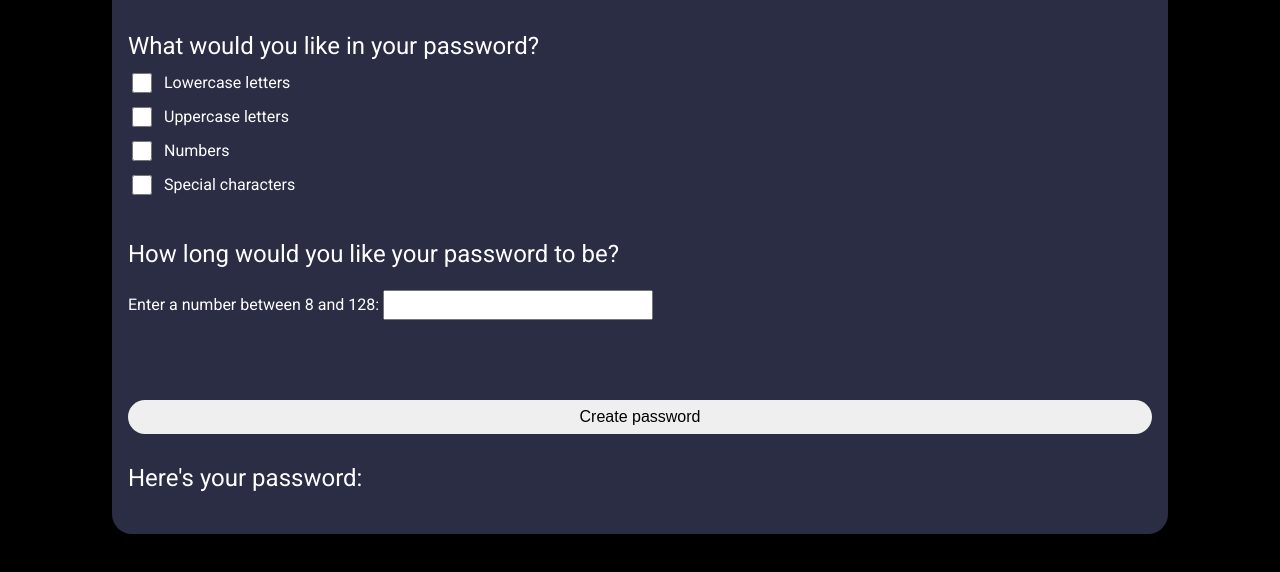
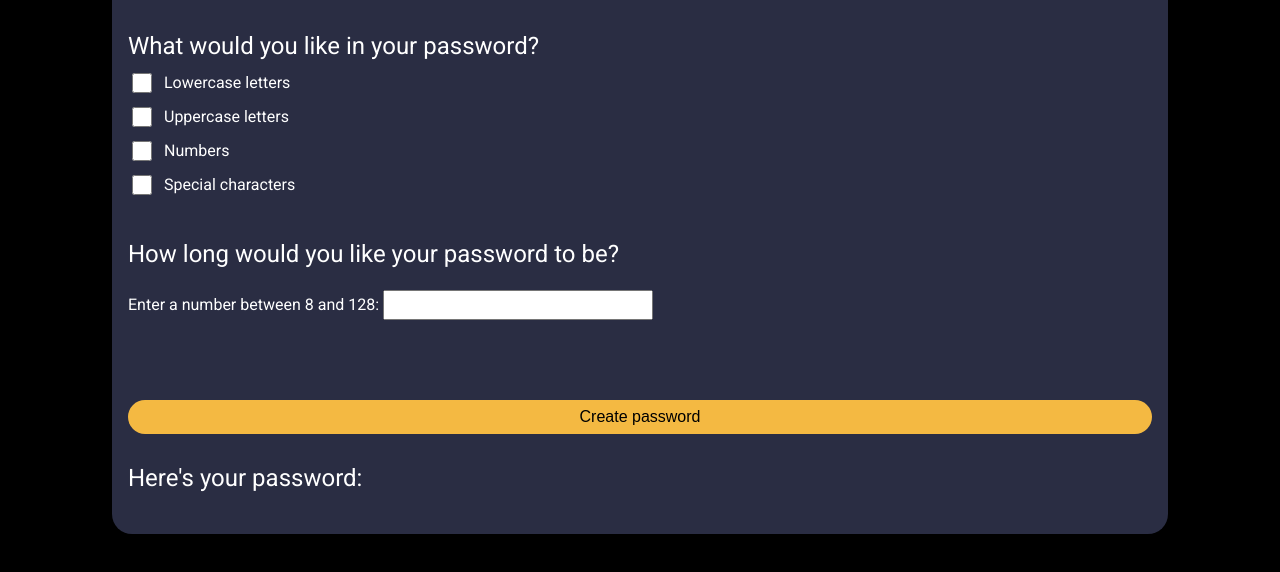
Before and after one commit to Guillermo-Martin/passwordGenerator2, a plain HTML site: page index.html in a window 1280 px wide. Shown: the part 188-760 px from the top of the page. Drawn offline with Linux system fonts and the light colour scheme.

Commit message:
Set background color for 'Create password' button

```diff
--- a/assets/css/index.css
+++ b/assets/css/index.css
@@ -94,6 +94,7 @@ input[type="checkbox"] {
   border-radius: 20px;
   border: none;
   margin-bottom: 32px;
+  background: #f4b942;
 }
 
 #create-password.hide {
```
